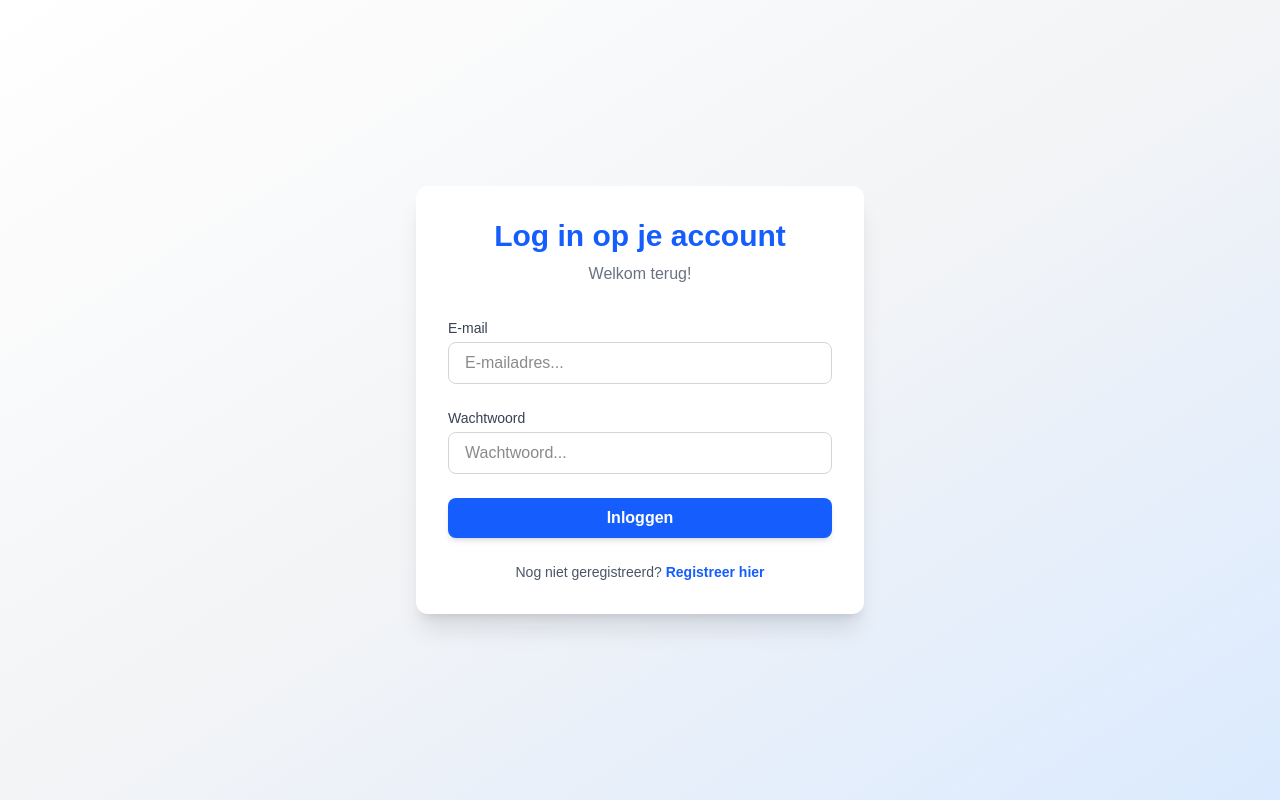
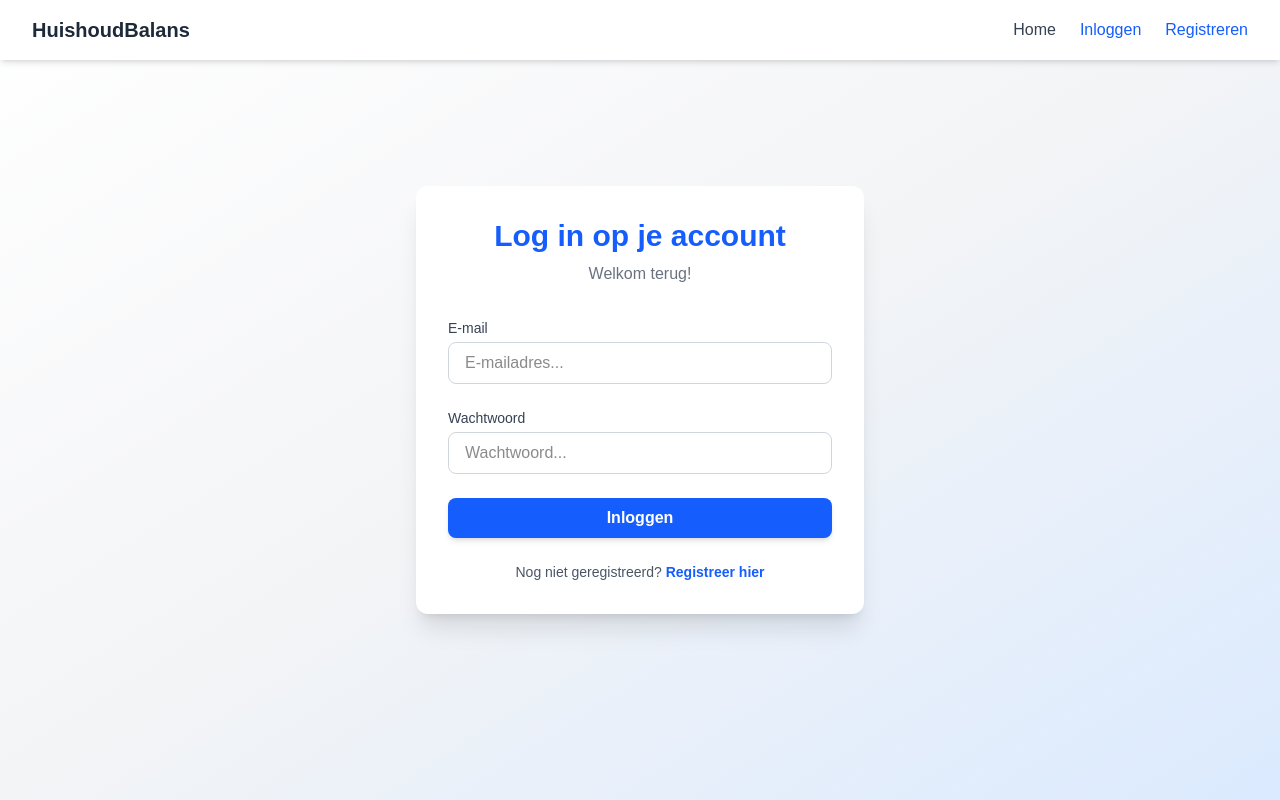
Before and after one commit to DanielReemer/ADWEB-WouterDani-l, a Next.js app in the folder housekeeping_daniel_wouter/: page /login in a window 1280 px wide. Built offline with nearby package versions, Linux system fonts and the light colour scheme; no server answers.

Commit message:
add navbar

```diff
--- a/housekeeping_daniel_wouter/src/app/layout.tsx
+++ b/housekeeping_daniel_wouter/src/app/layout.tsx
@@ -2,6 +2,7 @@ import type { Metadata } from "next";
 import { Geist, Geist_Mono } from "next/font/google";
 import "./globals.css";
 import { AuthProvider } from "@/context/AuthContext";
+import Navbar from "@/components/navbar";
 
 const geistSans = Geist({
   variable: "--font-geist-sans",
@@ -28,7 +29,10 @@ export default function RootLayout({
       <body
         className={`${geistSans.variable} ${geistMono.variable} antialiased`}
       >
-        <AuthProvider>{children}</AuthProvider>
+        <AuthProvider>
+          <Navbar />
+          <main>{children}</main>
+        </AuthProvider>
       </body>
     </html>
   );
--- /dev/null
+++ b/housekeeping_daniel_wouter/src/components/navbar.tsx
@@ -0,0 +1,139 @@
+"use client";
+
+import { useState } from "react";
+import Link from "next/link";
+import { useAuth } from "@/context/AuthContext";
+import { auth } from "@/lib/firebase";
+
+export default function Navbar() {
+  const [menuOpen, setMenuOpen] = useState(false);
+  const { user, loading } = useAuth();
+
+  const toggleMenu = () => setMenuOpen(!menuOpen);
+
+  const handleLogout = async () => {
+    try {
+        await auth.signOut();
+    } catch (error: any) {
+        console.error("Uitloggen mislukt:", error);
+    }
+  };
+
+  return (
+    <header className="bg-white shadow-md fixed top-0 left-0 w-full z-50">
+      <nav className="max-w-7xl mx-auto px-4 sm:px-6 lg:px-8 py-4 flex items-center justify-between">
+        <Link href="/" className="text-xl font-bold text-gray-800">
+          HuishoudBalans
+        </Link>
+
+        <div className="hidden md:flex gap-6 items-center">
+          <Link
+            href="/"
+            className="text-gray-700 hover:text-blue-600 transition"
+          >
+            Home
+          </Link>
+
+          {!loading &&
+            (user ? (
+              <>
+                <span className="text-gray-700 text-sm">
+                  Welkom, {user.email}
+                </span>
+                <button
+                  onClick={handleLogout}
+                  className="text-white bg-red-500 hover:bg-red-600 px-4 py-1 rounded transition"
+                >
+                  Uitloggen
+                </button>
+              </>
+            ) : (
+              <>
+                <Link href="/login" className="text-blue-600 hover:underline">
+                  Inloggen
+                </Link>
+                <Link
+                  href="/register"
+                  className="text-blue-600 hover:underline"
+                >
+                  Registreren
+                </Link>
+              </>
+            ))}
+        </div>
+
+        <button
+          className="md:hidden text-gray-700 hover:text-blue-600"
+          onClick={toggleMenu}
+          aria-label="Menu"
+        >
+          {menuOpen ? (
+            <svg
+              className="w-6 h-6"
+              fill="none"
+              stroke="currentColor"
+              strokeWidth="2"
+              viewBox="0 0 24 24"
+            >
+              <path
+                strokeLinecap="round"
+                strokeLinejoin="round"
+                d="M6 18L18 6M6 6l12 12"
+              />
+            </svg>
+          ) : (
+            <svg
+              className="w-6 h-6"
+              fill="none"
+              stroke="currentColor"
+              strokeWidth="2"
+              viewBox="0 0 24 24"
+            >
+              <path
+                strokeLinecap="round"
+                strokeLinejoin="round"
+                d="M4 6h16M4 12h16M4 18h16"
+              />
+            </svg>
+          )}
+        </button>
+      </nav>
+
+      {menuOpen && (
+        <div className="md:hidden bg-white shadow-md px-4 pt-2 pb-4 space-y-2">
+          <Link href="/" className="block text-gray-700 hover:text-blue-600">
+            Home
+          </Link>
+
+          {!loading &&
+            (user ? (
+              <>
+                <p className="text-gray-700">Welkom, {user.email}</p>
+                <button
+                  onClick={handleLogout}
+                  className="w-full text-white bg-red-500 hover:bg-red-600 px-4 py-2 rounded transition"
+                >
+                  Uitloggen
+                </button>
+              </>
+            ) : (
+              <>
+                <Link
+                  href="/login"
+                  className="block text-blue-600 hover:underline"
+                >
+                  Inloggen
+                </Link>
+                <Link
+                  href="/register"
+                  className="block text-blue-600 hover:underline"
+                >
+                  Registreren
+                </Link>
+              </>
+            ))}
+        </div>
+      )}
+    </header>
+  );
+}
```
